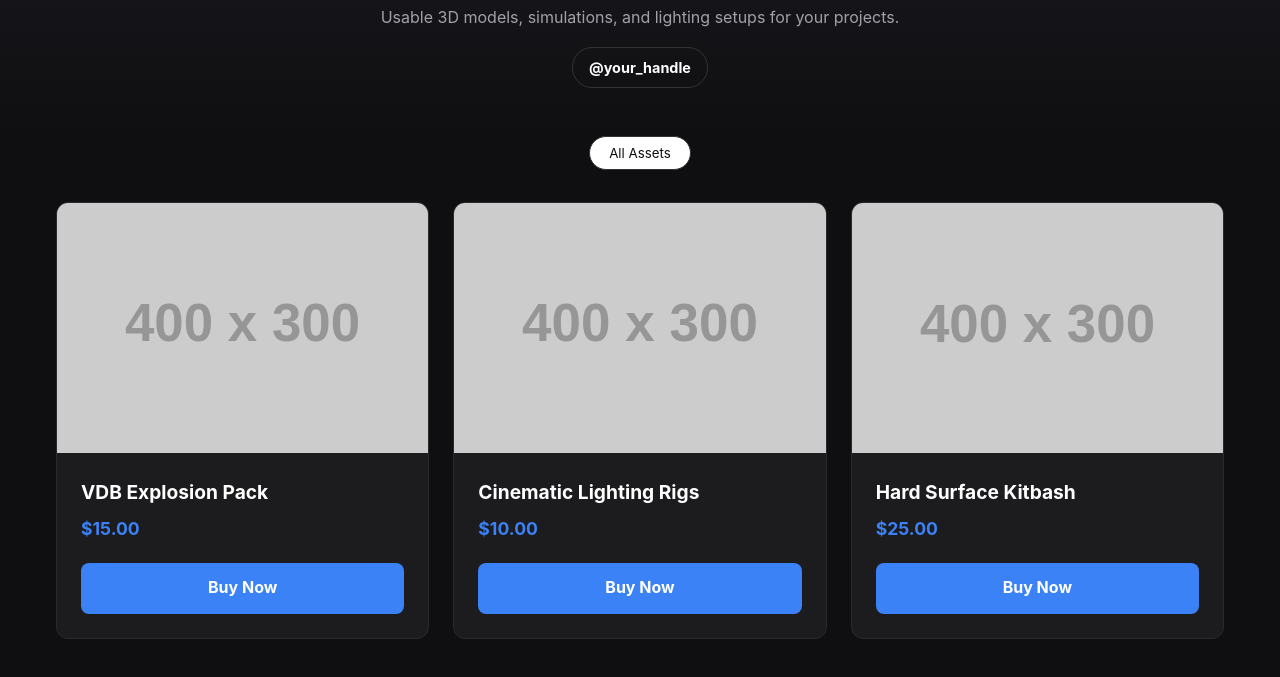
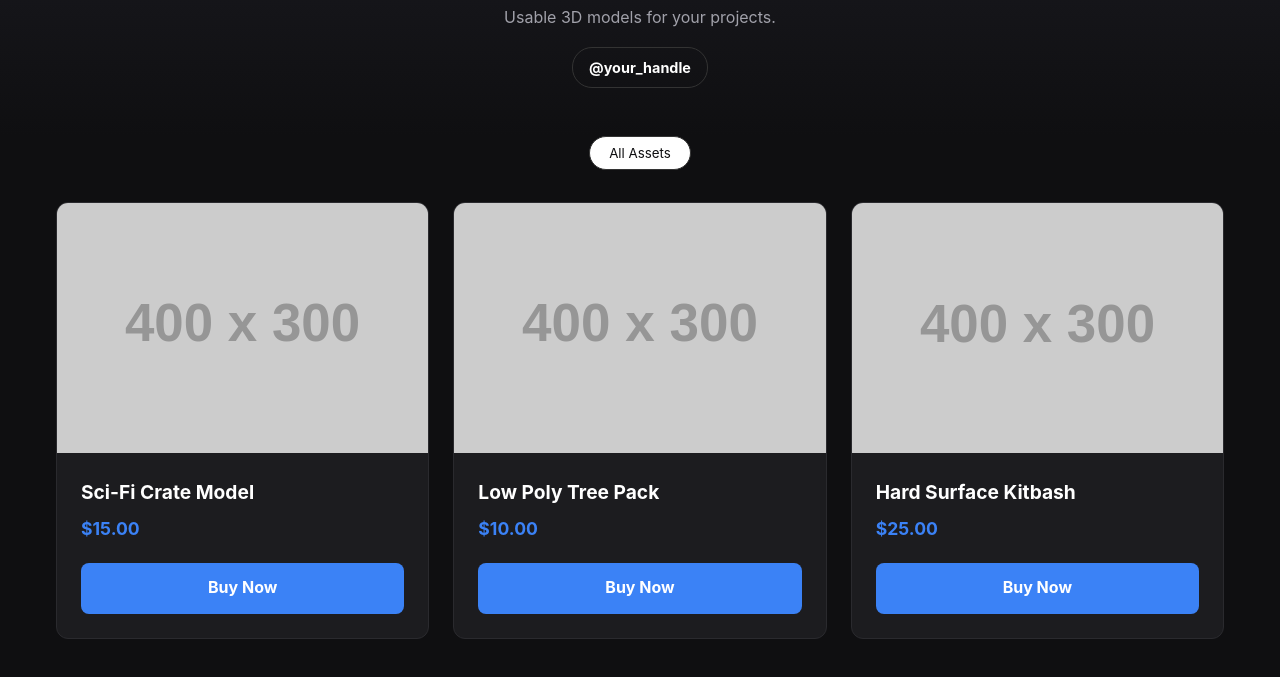
Before and after one commit to meshrepo/meshrepo.github.io, a plain HTML site: page index.html in a window 1280 px wide. Shown: the part 115-792 px from the top of the page. Drawn offline with Linux system fonts and the light colour scheme; placeholder pictures from the web are drawn by us.

Commit message:
Update index.html

```diff
--- a/index.html
+++ b/index.html
@@ -10,7 +10,7 @@
     <header>
         <div class="header-container">
             <h1>Mesh Repository</h1>
-            <p>Usable 3D models, simulations, and lighting setups for your projects.</p>
+            <p>Usable 3D models for your projects.</p>
             <a href="https://instagram.com/your_handle" target="_blank" class="ig-link">@your_handle</a>
         </div>
     </header>
@@ -23,9 +23,9 @@
         <div class="grid" id="product-grid">
             <!-- Asset Card 1 -->
             <div class="card">
-                <img src="https://via.placeholder.com/400x300/1a1a1a/ffffff?text=VDB+Explosion+Pack" alt="VDB Explosion Pack">
+                <img src="https://via.placeholder.com/400x300/1a1a1a/ffffff?text=Sci-Fi+Crate+Model" alt="Sci-Fi Crate Model">
                 <div class="card-content">
-                    <h2>VDB Explosion Pack</h2>
+                    <h2>Sci-Fi Crate Model</h2>
                     <p class="price">$15.00</p>
                     <a href="https://gumroad.com/l/your_product_link" class="buy-btn" target="_blank">Buy Now</a>
                 </div>
@@ -33,9 +33,9 @@
 
             <!-- Asset Card 2 -->
             <div class="card">
-                <img src="https://via.placeholder.com/400x300/1a1a1a/ffffff?text=Cinematic+Lighting+Rigs" alt="Cinematic Lighting Rigs">
+                <img src="https://via.placeholder.com/400x300/1a1a1a/ffffff?text=Low+Poly+Tree+Pack" alt="Low Poly Tree Pack">
                 <div class="card-content">
-                    <h2>Cinematic Lighting Rigs</h2>
+                    <h2>Low Poly Tree Pack</h2>
                     <p class="price">$10.00</p>
                     <a href="https://gumroad.com/l/your_product_link" class="buy-btn" target="_blank">Buy Now</a>
                 </div>
```
